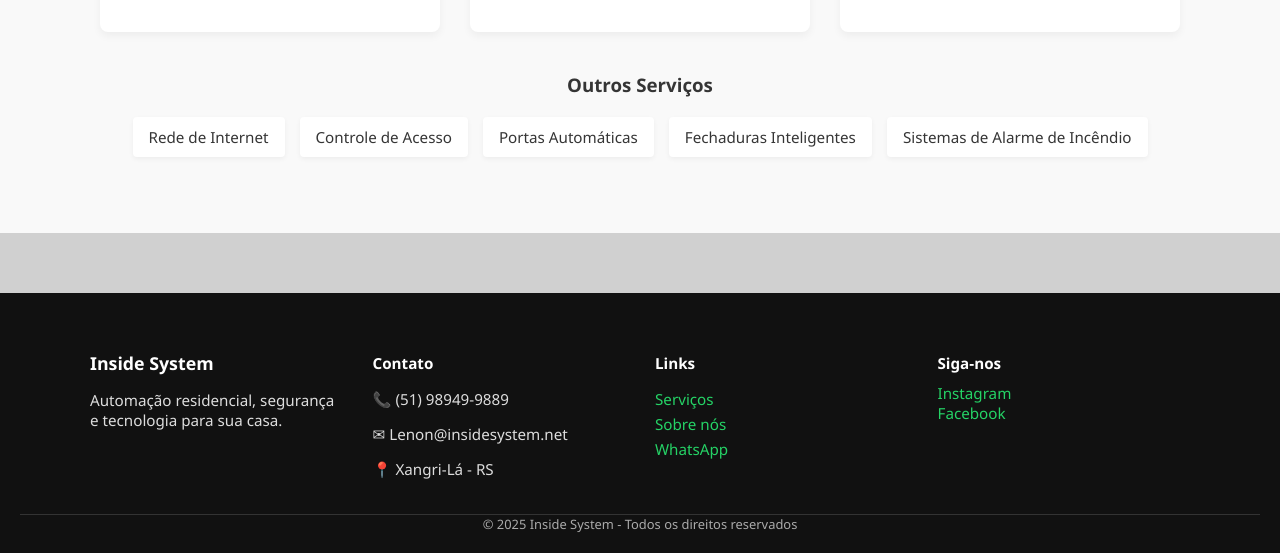
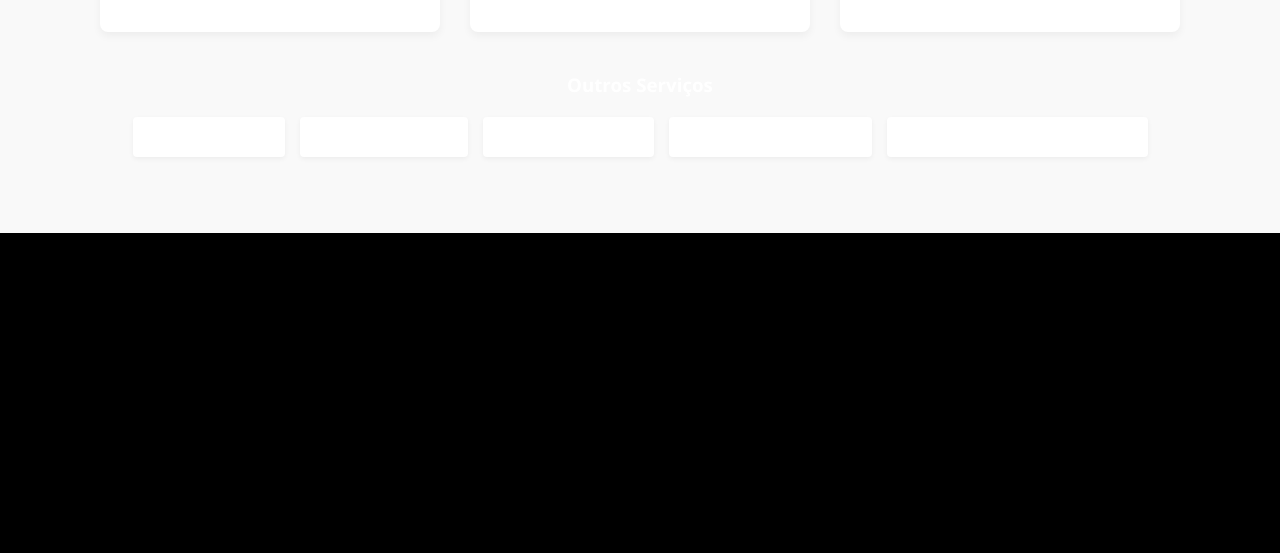
Before and after one commit to insidesystem/insidesystem, a plain HTML site: page index.html in a window 1280 px wide. Shown: the part 1120-1673 px from the top of the page. After the commit the page ends 1353 px from the top, so only its background shows below. Drawn offline with Linux system fonts and the light colour scheme.

Commit message:
Update index.html

```diff
--- a/index.html
+++ b/index.html
@@ -1,4 +1,3 @@
-
 <!DOCTYPE html>
 <html lang="pt-br">
 <head>
@@ -20,29 +19,35 @@
   z-index: 1000;
   transition: transform 0.3s;
 }
+
 .whatsapp-float:hover {
   transform: scale(1.1);
 }
+
 .whatsapp-float img {
   width: 32px;
   height: 32px;
 }
 
+/* Serviços */
 .servicos {
   background-color: #f9f9f9;
   padding: 60px 20px;
   text-align: center;
 }
+
 .servicos h2 {
   font-size: 2.5em;
   margin-bottom: 30px;
 }
+
 .principais-servicos {
   display: flex;
   flex-wrap: wrap;
   justify-content: center;
   gap: 30px;
 }
+
 .servico {
   background: white;
   border-radius: 8px;
@@ -50,14 +55,17 @@
   max-width: 300px;
   box-shadow: 0 4px 8px rgba(0,0,0,0.05);
 }
+
 .servico h3 {
   margin-bottom: 10px;
   color: #111;
 }
+
 .servico p {
   color: #444;
   font-size: 0.95em;
 }
+
 .lista-servicos {
   list-style: none;
   padding: 0;
@@ -67,6 +75,7 @@
   justify-content: center;
   gap: 15px;
 }
+
 .lista-servicos li {
   background-color: #fff;
   border-radius: 4px;
@@ -84,19 +93,23 @@ body {
   transition: background-color 2s, color 2s;
   position: relative;
 }
+
 .mensagem {
   opacity: 0;
   font-size: 2em;
   text-align: center;
   transition: opacity 2s;
+  position: absolute;
 }
-.ligado {
-  background-color: #f5f5f5;
-  color: #111;
-}
+
 .mensagem.mostrar {
   opacity: 1;
 }
+
+.mensagem.sumir {
+  opacity: 0;
+}
+
 .apresentacao {
   display: none;
   flex-direction: column;
@@ -104,15 +117,24 @@ body {
   text-align: center;
   max-width: 600px;
   margin-top: 30px;
+  animation: fadeIn 2s ease-in-out;
 }
+
+.apresentacao img {
+  width: 220px;
+  margin-bottom: 20px;
+}
+
 .apresentacao h1 {
   font-size: 3em;
   margin-bottom: 10px;
 }
+
 .apresentacao p {
   font-size: 1.2em;
   margin-bottom: 20px;
 }
+
 .btn-acao {
   background-color: #0066cc;
   color: white;
@@ -123,82 +145,57 @@ body {
   cursor: pointer;
   transition: background-color 0.3s;
 }
+
 .btn-acao:hover {
   background-color: #004c99;
 }
 
-.rodape {
-  background-color: #111;
-  color: #ddd;
-  padding: 40px 20px 20px;
-  margin-top: 60px;
-  font-size: 0.95em;
-}
-
-.rodape-container {
-  display: flex;
-  flex-wrap: wrap;
-  justify-content: space-between;
-  max-width: 1100px;
-  margin: 0 auto;
-  gap: 30px;
-}
-
-.rodape-coluna {
-  flex: 1 1 220px;
-}
-
-.rodape-coluna h3, .rodape-coluna h4 {
-  color: #fff;
-  margin-bottom: 10px;
-}
-
-.rodape-coluna ul {
-  list-style: none;
-  padding: 0;
-}
-
-.rodape-coluna ul li {
-  margin: 5px 0;
-}
-
-.rodape-coluna a {
-  color: #25D366;
-  text-decoration: none;
-}
-
-.rodape-coluna a:hover {
-  text-decoration: underline;
-}
-
-.rodape-copy {
-  text-align: center;
-  margin-top: 20px;
-  font-size: 0.85em;
-  color: #aaa;
-  border-top: 1px solid #333;
-  padding-top: 15px;
+@keyframes fadeIn {
+  from { opacity: 0; transform: translateY(20px); }
+  to { opacity: 1; transform: translateY(0); }
 }
   </style>
 </head>
 <body>
+  <!-- Botão WhatsApp -->
+  <a href="https://wa.me/5551989499889?text=Olá!%20Gostaria%20de%20um%20orçamento"
+   class="whatsapp-float"
+   target="_blank"
+   title="Fale conosco no WhatsApp"
+   aria-label="Fale conosco pelo WhatsApp">
+  <img src="https://img.icons8.com/ios-filled/50/ffffff/whatsapp.png" alt="WhatsApp" />
+</a>
+
+<!-- Abertura -->
 <div id="abertura" style="height: 100vh; display: flex; flex-direction: column; justify-content: center; align-items: center;">
   <div class="mensagem" id="mensagem">Alexa, Abrir o site da Inside</div>
+
   <div class="apresentacao" id="apresentacao">
-    <img src="logo.png" alt="Logo Inside System" style="width:140px; margin-bottom: 20px;">
+    <img src="logo.png" alt="Logo Inside System">
     <h1>Inside System</h1>
     <p>Tecnologia para transformar sua casa em um ambiente inteligente.</p>
     <button class="btn-acao" id="btn-servicos">Conheça nossos serviços</button>
   </div>
 </div>
+
 <script>
+  // Exibir mensagem
   setTimeout(() => {
     document.getElementById('mensagem').classList.add('mostrar');
   }, 1000);
+
+  // Depois a mensagem some
+  setTimeout(() => {
+    document.getElementById('mensagem').classList.add('sumir');
+  }, 3500);
+
+  // Depois aparece a apresentação
   setTimeout(() => {
     document.body.classList.add('ligado');
     document.getElementById('apresentacao').style.display = 'flex';
   }, 4000);
+
+  // Rolar até a seção de serviços ao clicar no botão
   document.addEventListener('DOMContentLoaded', () => {
     const btn = document.getElementById('btn-servicos');
     btn.addEventListener('click', () => {
@@ -207,6 +204,7 @@ body {
   });
 </script>
 
+<!-- Serviços -->
 <section class="servicos" id="servicos">
   <h2>Serviços</h2>
   <div class="principais-servicos">
@@ -223,6 +221,7 @@ body {
       <p>Projetos sonoros com qualidade e conforto, distribuindo o som de forma uniforme em todo o ambiente.</p>
     </div>
   </div>
+
   <h3 style="margin-top: 40px;">Outros Serviços</h3>
   <ul class="lista-servicos">
     <li>Rede de Internet</li>
@@ -232,50 +231,5 @@ body {
     <li>Sistemas de Alarme de Incêndio</li>
   </ul>
 </section>
-
-<!-- Botão whasapp -->
-<a href="https://wa.me/5551989499889?text=Olá!%20Gostaria%20de%20um%20orçamento"
-   class="whatsapp-float"
-   target="_blank"
-   title="Fale conosco no WhatsApp"
-   aria-label="Fale conosco pelo WhatsApp">
-  <img src="https://img.icons8.com/ios-filled/50/ffffff/whatsapp.png" alt="WhatsApp" />
-</a>
-
-<!-- Rodapé -->
-<footer class="rodape">
-  <div class="rodape-container">
-    <div class="rodape-coluna">
-      <h3>Inside System</h3>
-      <p>Automação residencial, segurança e tecnologia para sua casa.</p>
-    </div>
-
-    <div class="rodape-coluna">
-      <h4>Contato</h4>
-      <p>📞 (51) 98949-9889</p>
-      <p>✉ Lenon@insidesystem.net</p>
-      <p>📍 Xangri-Lá - RS</p>
-    </div>
-
-    <div class="rodape-coluna">
-      <h4>Links</h4>
-      <ul>
-        <li><a href="#servicos">Serviços</a></li>
-        <li><a href="#sobre">Sobre nós</a></li>
-        <li><a href="https://wa.me/5551989499889" target="_blank">WhatsApp</a></li>
-      </ul>
-    </div>
-
-    <div class="rodape-coluna">
-      <h4>Siga-nos</h4>
-      <a href="https://instagram.com/" target="_blank">Instagram</a><br>
-      <a href="https://facebook.com/" target="_blank">Facebook</a>
-    </div>
-  </div>
-  <div class="rodape-copy">
-    © 2025 Inside System - Todos os direitos reservados
-  </div>
-</footer>
-
 </body>
 </html>
```
Lines whose indentation alone changed are shown as unchanged.
